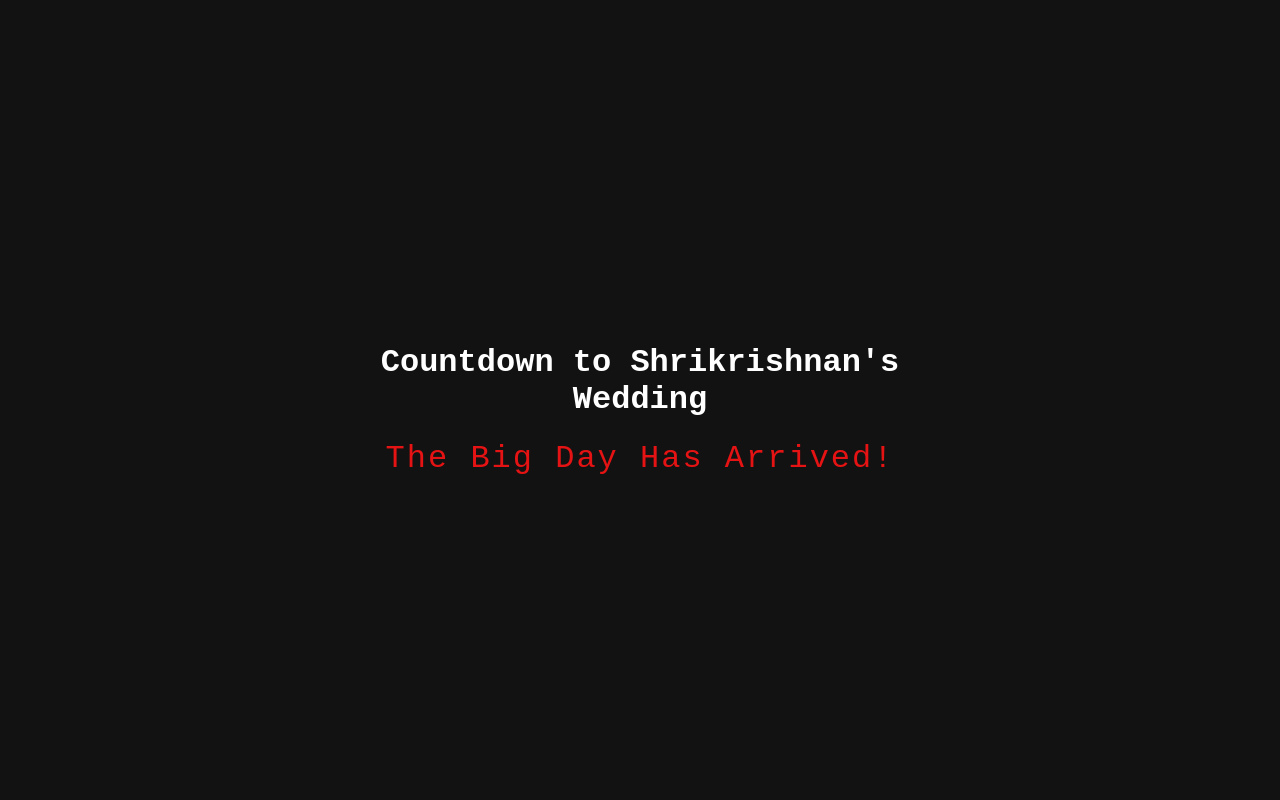
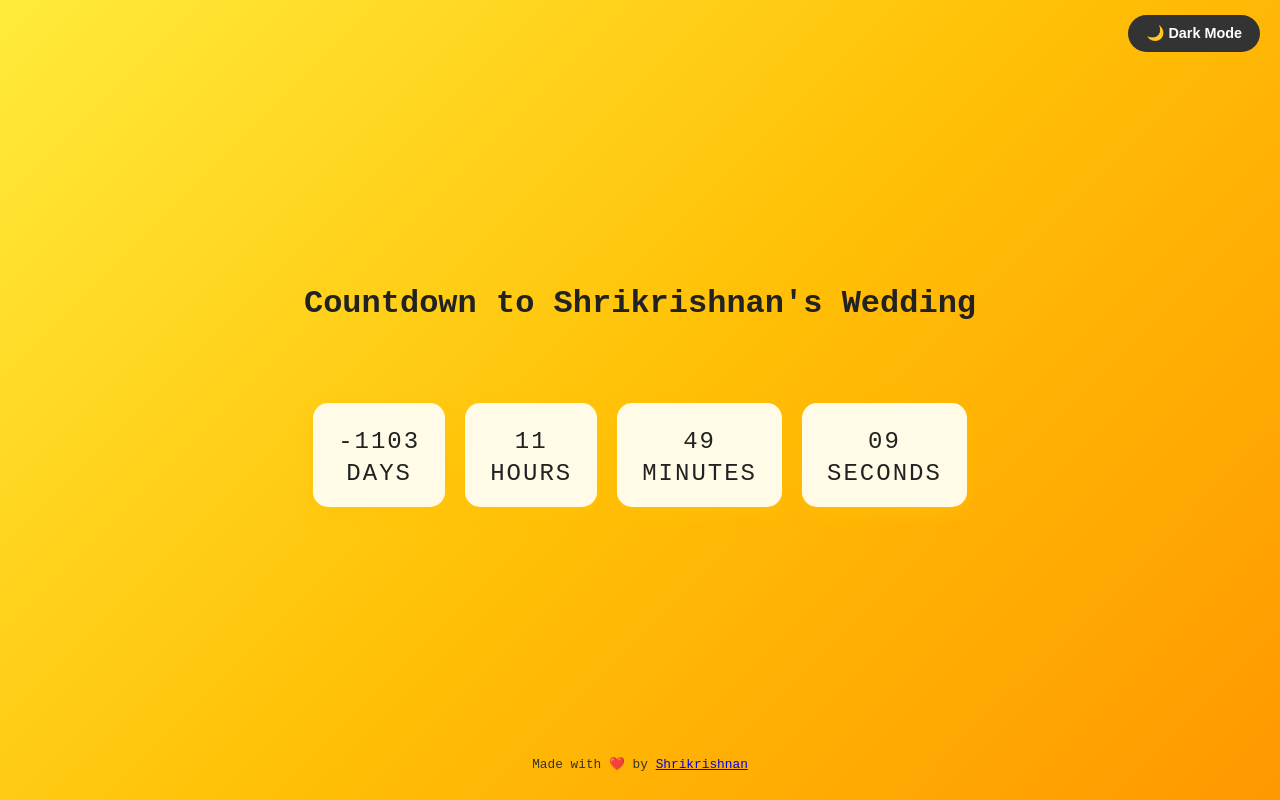
Before and after one commit to Shrikrishnan/Happily-Ever-After-Begins, a plain HTML site: page index.html in a window 1280 px wide. Drawn offline with Linux system fonts and the light colour scheme; a web font is replaced by a local one.

Commit message:
New Page Change

```diff
--- a/index.html
+++ b/index.html
@@ -1,67 +1,55 @@
 <!DOCTYPE html>
 <html lang="en">
+
 <head>
     <meta charset="UTF-8">
     <meta name="viewport" content="width=device-width, initial-scale=1.0">
     <meta http-equiv="X-UA-Compatible" content="ie=edge">
     <meta name="robots" content="noindex,nofollow">
     <title>Countdown to Shrikrishnan's Wedding</title>
+
+    <!-- Google Font -->
     <link href="https://fonts.googleapis.com/css?family=Nova+Mono&display=swap" rel="stylesheet">
-    <style>
-        body {
-            font-family: 'Nova Mono', monospace;
-            background-color: #121212;
-            color: #ffffff;
-            text-align: center;
-            margin: 0;
-            padding: 0;
-        }
-        .text {
-            font-size: 32px;
-            color: #e51313;
-            letter-spacing: 2px;
-        }
-        .container {
-            width: 100%;
-            max-width: 600px;
-            position: absolute;
-            top: 50%;
-            left: 50%;
-            transform: translate(-50%, -50%);
-        }
-    </style>
+
+    <!-- Styles -->
+    <link rel="stylesheet" href="styles.css">
 </head>
-<body>
-    <div class="container">
+
+<body class="light">
+    <header>
+        <button id="toggle-btn">🌙 Dark Mode</button>
         <h1>Countdown to Shrikrishnan's Wedding</h1>
-        <div id="countdown" class="text"></div>
-    </div>
-    <script>
-        // Set the date we're counting down to
-        var countDownDate = new Date("Sep 07, 2022 06:08:00").getTime();
+    </header>
 
-        // Update the countdown every 1 second
-        var x = setInterval(function () {
-            // Get today's date and time
-            var now = new Date().getTime();
+    <main>
+        <div id="countdown">
+            <div class="time-section">
+                <span id="days">00</span>
+                <span class="label">Days</span>
+            </div>
+            <div class="time-section">
+                <span id="hours">00</span>
+                <span class="label">Hours</span>
+            </div>
+            <div class="time-section">
+                <span id="minutes">00</span>
+                <span class="label">Minutes</span>
+            </div>
+            <div class="time-section">
+                <span id="seconds">00</span>
+                <span class="label">Seconds</span>
+            </div>
+        </div>
 
-            // Find the distance between now and the countdown date
-            var distance = countDownDate - now;
+        <div id="message"></div>
+    </main>
 
-            // Time calculations for hours, minutes, and seconds
-            var hours = Math.floor((distance % (1000 * 60 * 60 * 24)) / (1000 * 60 * 60));
-            var minutes = Math.floor((distance % (1000 * 60 * 60)) / (1000 * 60));
-            var seconds = Math.floor((distance % (1000 * 60)) / 1000);
+    <footer>
+        <p>Made with ❤️ by <a href="https://github.com/Shrikrishnan" target="_blank">Shrikrishnan</a></p>
+    </footer>
 
-            // Display the result in the element with id="countdown"
-            if (distance > 0) {
-                document.getElementById("countdown").innerHTML =
-                    hours + ":" + minutes + ":" + seconds;
-            } else {
-                clearInterval(x);
-                document.getElementById("countdown").innerHTML = "The Big Day Has Arrived!";
-            }
-        }, 1000); // Update every second
-    </script>
+    <!-- Scripts -->
+    <script src="script.js"></script>
 </body>
+
 </html>
--- /dev/null
+++ b/script.js
@@ -0,0 +1,72 @@
+var countDownDate = new Date("Sep 07, 2022 06:08:00").getTime();
+
+// Update every second
+var x = setInterval(function () {
+  var now = new Date().getTime();
+
+  // Distance (can be negative)
+  var distance = countDownDate - now;
+
+  // Work with absolute value for breakdown
+  var absDist = Math.abs(distance);
+
+  // Time calculations
+  var days = Math.floor(absDist / (1000 * 60 * 60 * 24));
+  var hours = Math.floor((absDist % (1000 * 60 * 60 * 24)) / (1000 * 60 * 60));
+  var minutes = Math.floor((absDist % (1000 * 60 * 60)) / (1000 * 60));
+  var seconds = Math.floor((absDist % (1000 * 60)) / 1000);
+
+  // Add leading zeros
+  hours = hours < 10 ? "0" + hours : hours;
+  minutes = minutes < 10 ? "0" + minutes : minutes;
+  seconds = seconds < 10 ? "0" + seconds : seconds;
+
+  // Show sign if negative
+  var sign = distance < 0 ? "-" : "";
+  // Display the Result
+  document.getElementById("days").innerHTML = sign + days;
+  document.getElementById("hours").innerHTML = hours;
+  document.getElementById("minutes").innerHTML = minutes;
+  document.getElementById("seconds").innerHTML = seconds;
+}, 1000);
+
+document.addEventListener("DOMContentLoaded", () => {
+  const toggleBtn = document.getElementById("toggle-btn");
+  const body = document.body;
+
+  // Check system theme
+  const prefersDark = window.matchMedia("(prefers-color-scheme: dark)").matches;
+
+  // Apply saved preference OR system default
+  const savedTheme = localStorage.getItem("theme");
+  if (savedTheme) {
+    body.classList.add(savedTheme);
+  } else {
+    body.classList.add(prefersDark ? "dark" : "light");
+  }
+
+  // Update button text
+  function updateButton() {
+    if (body.classList.contains("dark")) {
+      toggleBtn.textContent = "☀️ Light Mode";
+    } else {
+      toggleBtn.textContent = "🌙 Dark Mode";
+    }
+  }
+  updateButton();
+
+  // Toggle theme on button click
+  toggleBtn.addEventListener("click", () => {
+    body.classList.toggle("dark");
+    body.classList.toggle("light");
+
+    // Save preference
+    if (body.classList.contains("dark")) {
+      localStorage.setItem("theme", "dark");
+    } else {
+      localStorage.setItem("theme", "light");
+    }
+
+    updateButton();
+  });
+});
--- /dev/null
+++ b/styles.css
@@ -0,0 +1,120 @@
+body {
+  font-family: 'Nova Mono', monospace;
+  text-align: center;
+  margin: 0;
+  padding: 0;
+  height: 100vh;
+  display: flex;
+  flex-direction: column;
+  justify-content: center;
+  align-items: center;
+  transition: background 0.6s ease, color 0.6s ease;
+}
+
+/* Light theme */
+body.light {
+  background: linear-gradient(135deg, #ffeb3b, #ffc107, #ff9800);
+  color: #222;
+}
+
+/* Dark theme */
+body.dark {
+  background: linear-gradient(135deg, #0f2027, #203a43, #2c5364);
+  color: #eee;
+}
+
+/* Toggle button */
+#toggle-btn {
+  position: absolute;
+  top: 15px;
+  right: 20px;
+  padding: 10px 18px;
+  border: none;
+  border-radius: 20px;
+  cursor: pointer;
+  font-size: 0.9em;
+  font-weight: bold;
+  transition: background 0.3s, color 0.3s, transform 0.2s;
+}
+
+#toggle-btn:hover {
+  transform: scale(1.05);
+}
+
+body.light #toggle-btn {
+  background: #333;
+  color: #fff;
+}
+
+body.dark #toggle-btn {
+  background: #fff;
+  color: #333;
+}
+
+/* Countdown styling */
+#countdown {
+  font-size: 3em;
+  display: flex;
+  gap: 20px;
+  margin-top: 60px;
+}
+
+.time-section {
+  padding: 20px 25px;
+  border-radius: 15px;
+  transition: transform 0.2s ease, box-shadow 0.3s ease, background 0.3s;
+}
+
+/* Light mode countdown cards */
+body.light .time-section {
+  background: #fffbe7;
+  color: #222;
+  box-shadow: 0 6px 15px rgba(255, 193, 7, 0.6);
+}
+
+/* Dark mode countdown cards */
+body.dark .time-section {
+  background: rgba(0, 0, 0, 0.4);
+  color: #eee;
+  box-shadow: 0 6px 15px rgba(0, 0, 0, 0.6);
+}
+
+.time-section:hover {
+  transform: translateY(-5px);
+  box-shadow: 0 10px 20px rgba(0, 0, 0, 0.3);
+}
+
+.time-section span {
+  display: block;
+  font-size: 0.5em;
+  margin-top: 5px;
+  text-transform: uppercase;
+  letter-spacing: 2px;
+}
+
+/* Message text */
+#message {
+  font-size: 2em;
+  margin-top: 30px;
+  text-shadow: 1px 1px 2px rgba(0, 0, 0, 0.2);
+}
+
+/* Footer */
+footer {
+  position: fixed;
+  bottom: 10px;
+  width: 100%;
+  text-align: center;
+  font-size: 0.8em;
+  padding: 5px 0;
+}
+
+body.light footer {
+  color: #333;
+  background: transparent;
+}
+
+body.dark footer {
+  color: #ddd;
+  background: transparent;
+}
```
Also changed, not shown: 1 other file.
